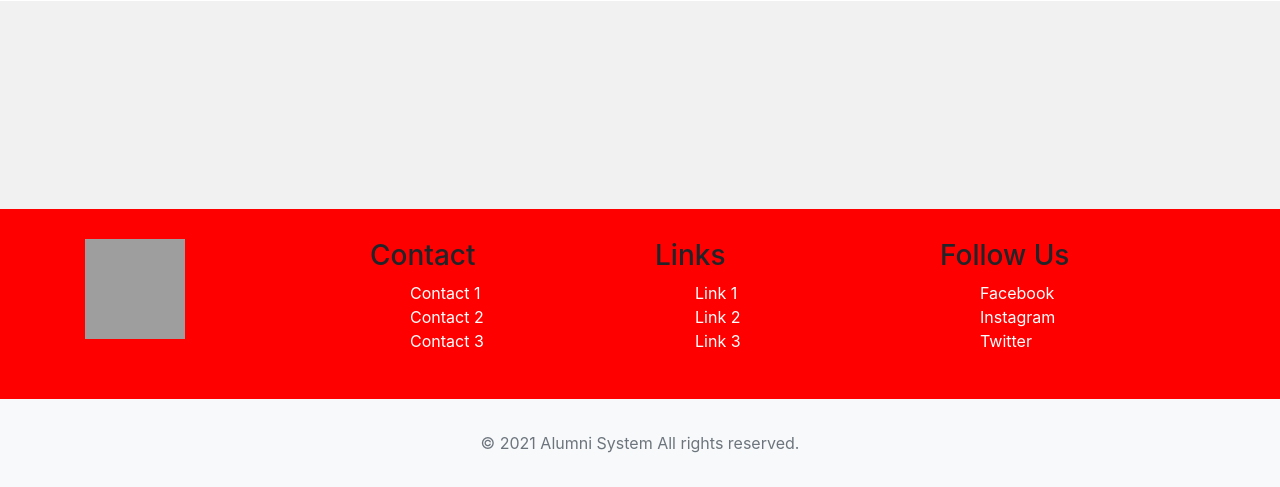
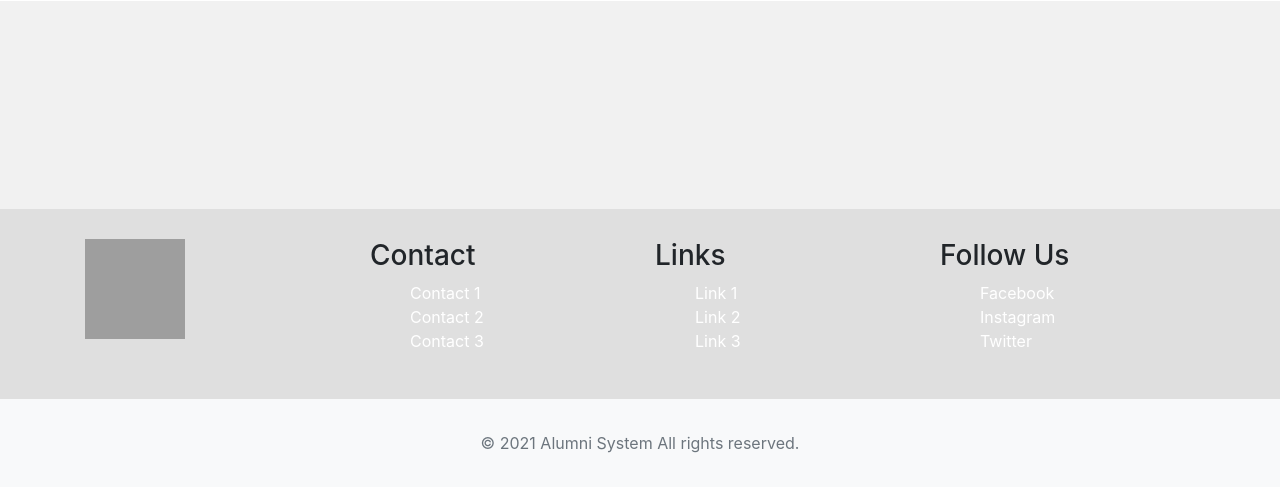
Before and after one commit to amarabjamal/Online-Alumni-System, a PHP site: page / in a window 1280 px wide. Shown: the part 313-800 px from the top of the page. Run offline with PHP 8.4, Linux system fonts and the light colour scheme; grey boxes are pictures that could not be loaded.

Commit message:
change footer color

```diff
--- a/styles/style.css
+++ b/styles/style.css
@@ -20,7 +20,7 @@ footer {
 
 .footer-link-section {
     padding: 30px 0px;
-    background-color: red;
+    background-color: #dfdfdf;
 }
 
 .footer-link-section li {
```
